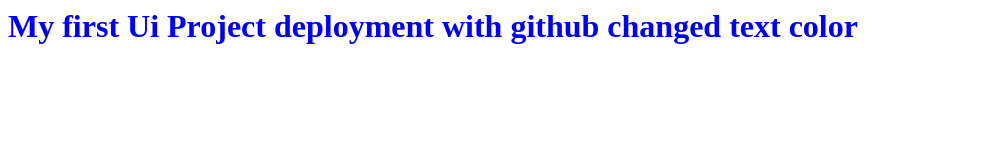
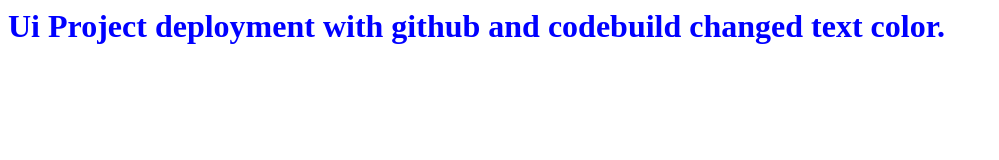
Before and after one commit to sameer9314/uiHostingDeployment, a plain HTML site: page index.html in a window 1280 px wide. Shown: the whole page, without its empty margins (0-999 px from the left). Drawn offline with Linux system fonts and the light colour scheme.

Commit message:
first commit

```diff
--- a/index.html
+++ b/index.html
@@ -7,7 +7,7 @@
 <body>
     <h1 style="color: blue">
 
-        My first Ui Project deployment with github changed text color
+        Ui Project deployment with github and codebuild changed text color.
     </h1>
 </body>
 
```
